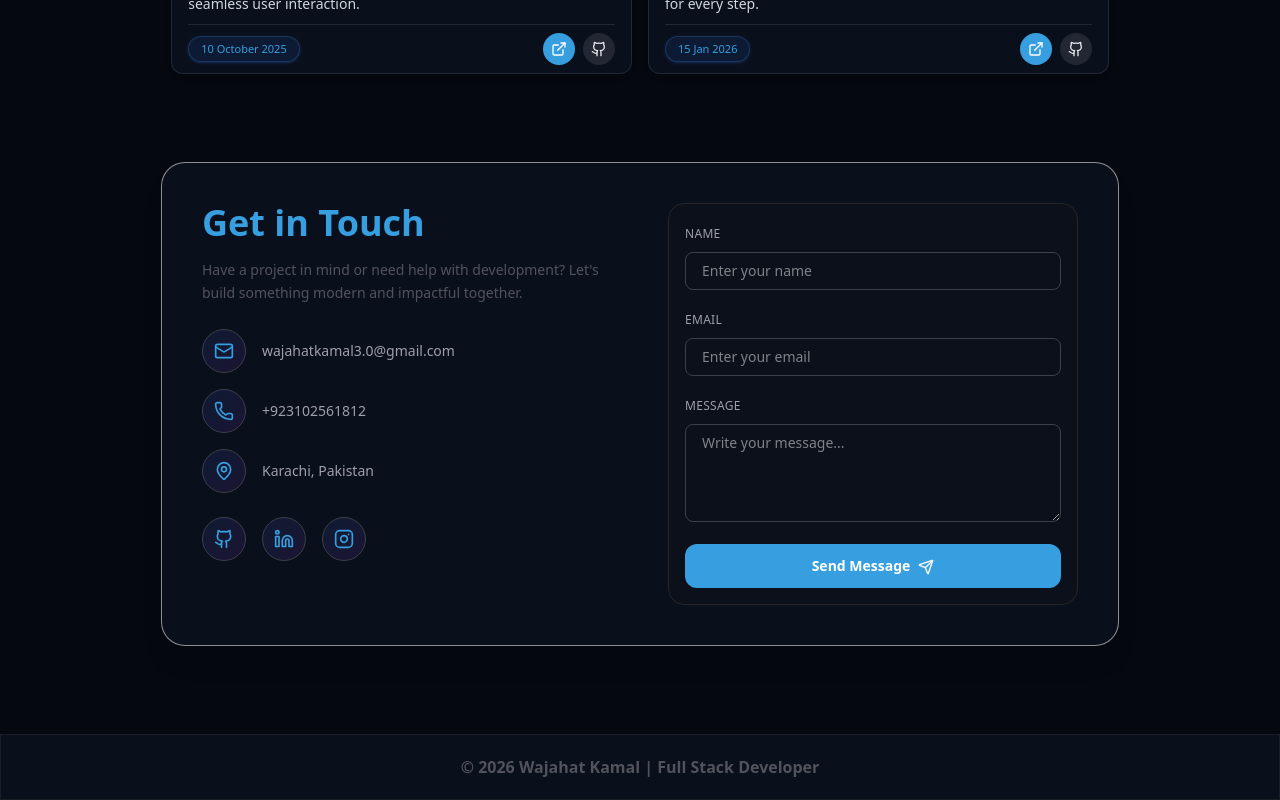
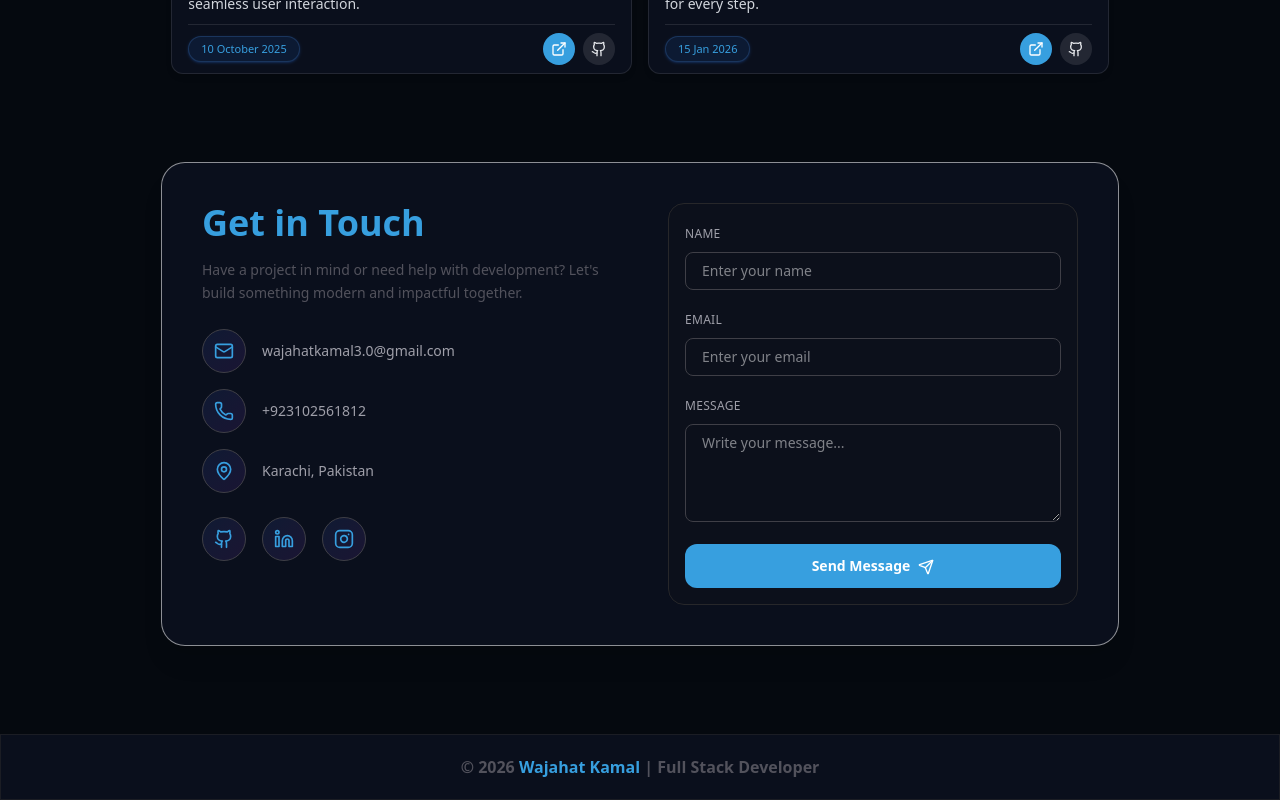
Before and after one commit to wajahat-kamal/Dev-Portfolio, a React (Vite) app: page / in a window 1280 px wide. Shown: the part 2257-3057 px from the top of the page. Built offline with nearby package versions, Linux system fonts and the light colour scheme.

Commit message:
Enhance Footer: integrate framer-motion for animated entrance effects, improving visual appeal and user engagement in the footer component.

```diff
--- a/src/components/Footer.jsx
+++ b/src/components/Footer.jsx
@@ -1,9 +1,27 @@
+import { motion } from "framer-motion";
+
 export const Footer = () => {
   return (
-    <footer className="w-full py-5 border border-zinc-800/60 bg-[#0A0F1C] backdrop-blur-xl">
+    <motion.footer
+      className="w-full py-5 border border-zinc-800/60 bg-[#0A0F1C] backdrop-blur-xl"
+      initial={{ opacity: 0, y: 16 }}
+      whileInView={{ opacity: 1, y: 0 }}
+      transition={{ duration: 0.5, ease: [0.22, 1, 0.36, 1] }}
+      viewport={{ once: true }}
+    >
       <div className="text-center text-zinc-600 font-bold dark:text-zinc-400 text-[16px]">
-        &copy; {new Date().getFullYear()} Wajahat Kamal | Full Stack Developer
+        &copy; {new Date().getFullYear()}{" "}
+        <motion.span
+          className="text-primary"
+          initial={{ opacity: 0 }}
+          whileInView={{ opacity: 1 }}
+          transition={{ duration: 0.5, delay: 0.2 }}
+          viewport={{ once: true }}
+        >
+          Wajahat Kamal
+        </motion.span>
+        {" "}| Full Stack Developer
       </div>
-    </footer>
+    </motion.footer>
   );
 };
```
